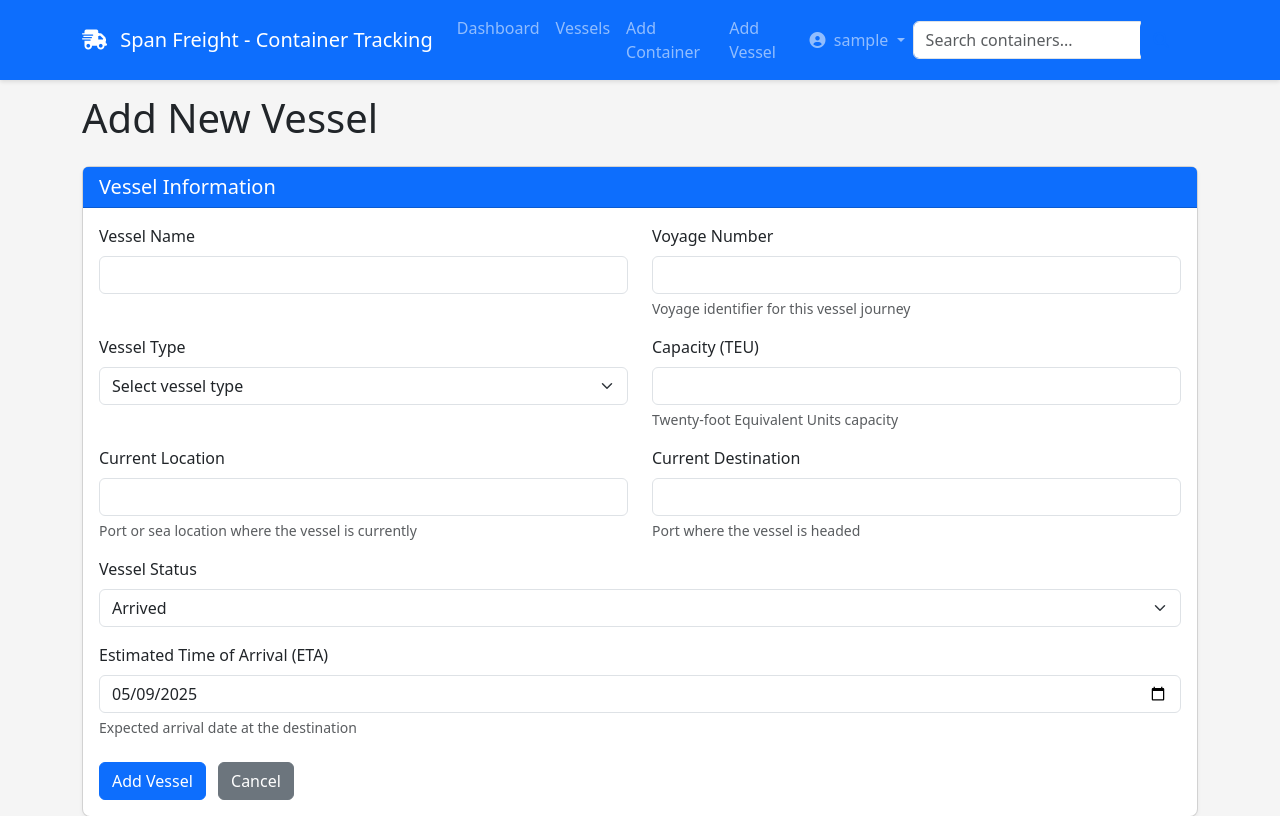
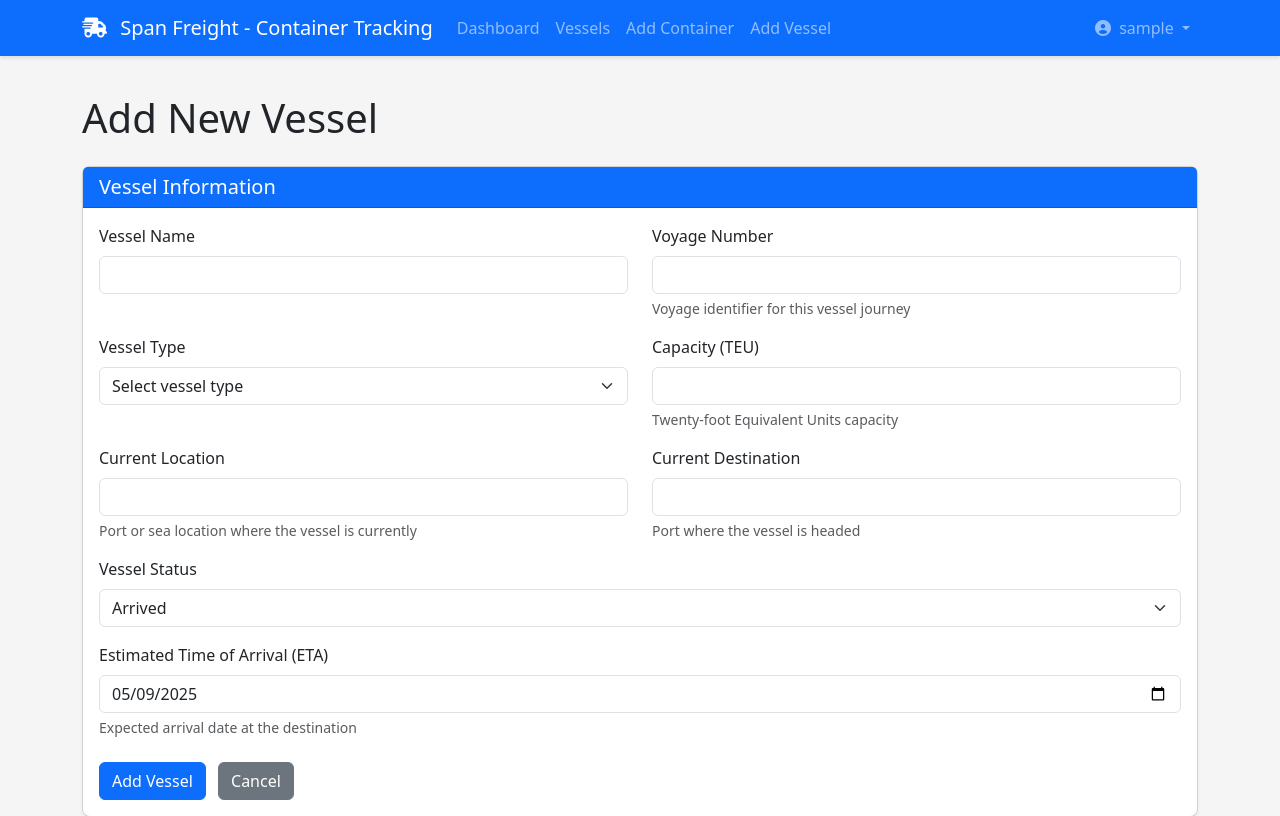
Before and after one commit to SpanFreight/tracking, a Flask app: page /vessels/add in a window 1280 px wide. Shown: the top 816 px of the page. Run offline with Flask 3, Linux system fonts and the light colour scheme; the visitor is signed in with stand-in values (Sample User, id 1).

Commit message:
first commit

```diff
--- a/templates/layout.html
+++ b/templates/layout.html
@@ -90,7 +90,6 @@
                         </li>
                     {% endif %}
                 </ul>
-                {% include 'global_search.html' %}
             </div>
         </div>
     </nav>
```
Also changed, not shown: README.md.
